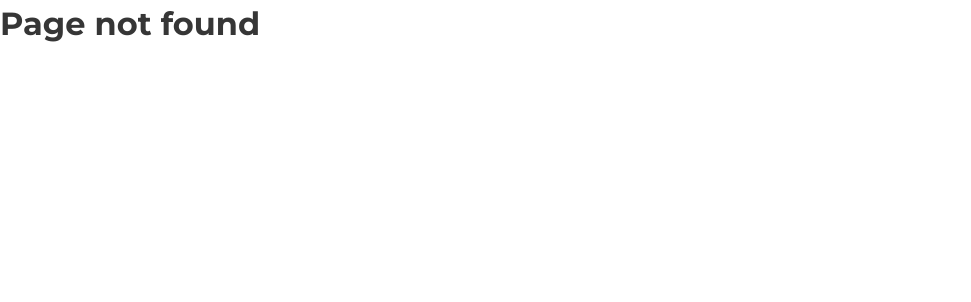
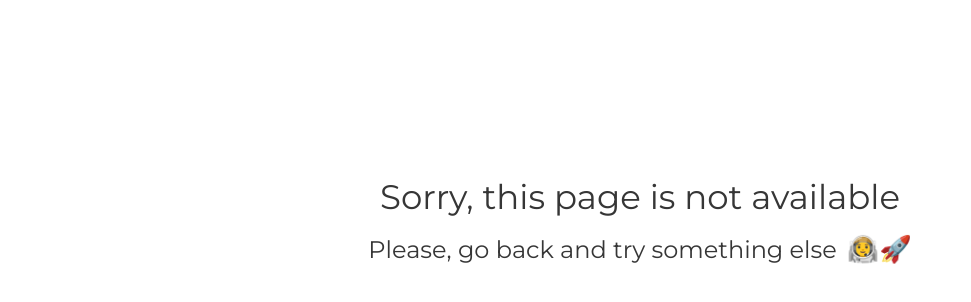
Before and after one commit to Nariu9/news-app, a React (Create React App) app: page /404 in a window 1280 px wide. Before the commit this address had no page. Shown: the top 302 px of the page, without its empty margins (0-971 px from the left). Built offline with nearby package versions, Linux system fonts and the light colour scheme.

Commit message:
refactor: update PageNotFound structure and style

```diff
--- a/src/pages/PageNotFound/PageNotFound.module.scss
+++ b/src/pages/PageNotFound/PageNotFound.module.scss
@@ -0,0 +1,15 @@
+.container {
+  height: 60vh;
+  justify-content: center;
+  align-items: center;
+  flex-direction: column;
+
+  .subtitle {
+    margin-bottom: 35px;
+
+    .emoji {
+      margin-left: 10px;
+      font-size: 26px;
+    }
+  }
+}
--- a/src/pages/PageNotFound/PageNotFound.tsx
+++ b/src/pages/PageNotFound/PageNotFound.tsx
@@ -1,5 +1,20 @@
+import Container from '@mui/material/Container'
+import Typography from '@mui/material/Typography'
+import classes from './PageNotFound.module.scss'
+import { NavArrow } from '../../common/components/NavArrow/NavArrow'
+import React from 'react'
+
 export const PageNotFound = () => (
-  <div>
-    <h1>Page not found</h1>
-  </div>
+  <Container maxWidth={'lg'} sx={{ display: 'flex' }} className={classes.container}>
+    <Typography variant={'h4'} component={'h2'} gutterBottom>
+      Sorry, this page is not available
+    </Typography>
+    <Typography variant={'h5'} component={'p'} className={classes.subtitle}>
+      Please, go back and try something else
+      <Typography component={'span'} className={classes.emoji}>
+        👨‍🚀🚀
+      </Typography>
+    </Typography>
+    <NavArrow text='Back to homepage' to={'/'} goBack />
+  </Container>
 )
```
